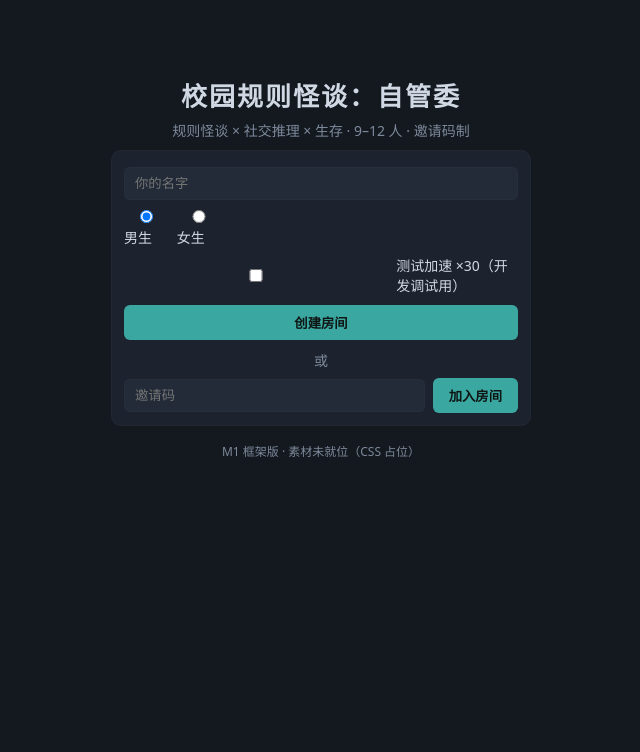
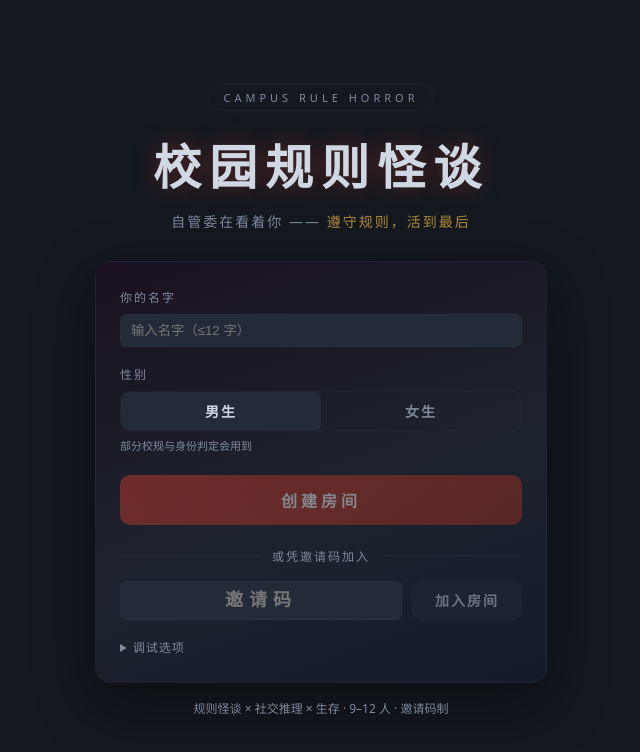
Before and after one commit to phongtran3331-pixel/campus-rule-horror, a React (Vite) app in the folder client/: page / in a window 1280 px wide. Shown: the top 752 px of the page, without its empty margins (319-959 px from the left). Built offline with nearby package versions, Linux system fonts and the light colour scheme; no server answers; what colyseus.js would draw is missing.

Commit message:
feat: 房间纯名+点击切场景图（无图无反应）；重做大厅/建房界面

```diff
--- a/client/src/App.tsx
+++ b/client/src/App.tsx
@@ -42,24 +42,49 @@ function Lobby({ onEnter }: { onEnter: (r: GameRoom) => void }) {
 
   return (
     <div className="lobby">
-      <h1>校园规则怪谈：自管委</h1>
-      <p className="sub">规则怪谈 × 社交推理 × 生存 · 9–12 人 · 邀请码制</p>
-      <div className="card">
-        <input placeholder="你的名字" value={name} maxLength={12} onChange={(e) => setName(e.target.value)} />
-        <div className="row">
-          <label><input type="radio" checked={gender === "male"} onChange={() => setGender("male")} /> 男生</label>
-          <label><input type="radio" checked={gender === "female"} onChange={() => setGender("female")} /> 女生</label>
+      <header className="lobby-head">
+        <span className="lobby-badge">CAMPUS RULE HORROR</span>
+        <h1 className="lobby-title">校园规则怪谈</h1>
+        <p className="lobby-sub">自管委在看着你 —— <em>遵守规则，活到最后</em></p>
+      </header>
+
+      <div className="lobby-card">
+        <label className="field">
+          <span>你的名字</span>
+          <input placeholder="输入名字（≤12 字）" value={name} maxLength={12} onChange={(e) => setName(e.target.value)} />
+        </label>
+
+        <div className="field">
+          <span>性别</span>
+          <div className="seg">
+            <button type="button" className={gender === "male" ? "on" : ""} onClick={() => setGender("male")}>男生</button>
+            <button type="button" className={gender === "female" ? "on" : ""} onClick={() => setGender("female")}>女生</button>
+          </div>
+          <small>部分校规与身份判定会用到</small>
         </div>
-        <label className="row"><input type="checkbox" checked={fast} onChange={(e) => setFast(e.target.checked)} /> 测试加速 ×30（开发调试用）</label>
-        <button disabled={busy} onClick={create}>创建房间</button>
-        <div className="divider">或</div>
-        <div className="row">
-          <input placeholder="邀请码" value={code} onChange={(e) => setCode(e.target.value.toUpperCase())} />
-          <button disabled={busy} onClick={join}>加入房间</button>
+
+        <button className="btn-primary" disabled={busy || !name.trim()} onClick={create}>
+          {busy ? "正在连接服务器…" : "创建房间"}
+        </button>
+
+        <div className="divider"><span>或凭邀请码加入</span></div>
+
+        <div className="join-row">
+          <input className="code-input" placeholder="邀请码" value={code}
+            maxLength={8} onChange={(e) => setCode(e.target.value.toUpperCase())}
+            onKeyDown={(e) => e.key === "Enter" && join()} />
+          <button className="btn-ghost" disabled={busy || !code.trim()} onClick={join}>加入房间</button>
         </div>
+
         {err && <p className="err">{err}</p>}
+
+        <details className="debug">
+          <summary>调试选项</summary>
+          <label><input type="checkbox" checked={fast} onChange={(e) => setFast(e.target.checked)} /> 测试加速 ×30（开发用）</label>
+        </details>
       </div>
-      <p className="foot">M1 框架版 · 素材未就位（CSS 占位）</p>
+
+      <p className="foot">规则怪谈 × 社交推理 × 生存 · 9–12 人 · 邀请码制</p>
     </div>
   );
 }
@@ -133,11 +158,18 @@ function GameScreen({ room, onLeave }: { room: GameRoom; onLeave: () => void })
             />
           )}
           {!started && (
-            <div className="card">
-              <p>邀请码：<b className="code">{room.roomId}</b>（{players.length} 人在线）</p>
-              {isHost
-                ? <button onClick={() => room.send("start")}>开始对局（≥5 人）</button>
-                : <p>等待房主开始…</p>}
+            <div className="card waiting">
+              <h3>对局房间</h3>
+              <p className="waiting-code"><b>{room.roomId}</b></p>
+              <p className="sub">把邀请码发给同学 · {players.length} 人在线</p>
+              {isHost ? (
+                <button className="btn-primary" disabled={players.length < 5}
+                  onClick={() => room.send("start")}>
+                  开始对局{players.length < 5 ? `（还差 ${5 - players.length} 人）` : ""}
+                </button>
+              ) : (
+                <p className="sub">等待房主开始…</p>
+              )}
             </div>
           )}
         </div>
--- a/client/src/styles.css
+++ b/client/src/styles.css
@@ -40,11 +40,84 @@ input {
 .divider { text-align: center; color: var(--dim); margin: 10px 0 2px; }
 .code { font-size: 20px; letter-spacing: 4px; color: var(--teal); }
 
-/* 大厅 */
-.lobby { max-width: 420px; margin: 8vh auto 0; text-align: center; }
-.lobby .card { text-align: left; }
-.lobby .card > input { margin-top: 4px; }
-.lobby .card > button { width: 100%; margin-top: 10px; }
+/* ---------- 大厅（门户同款暗色怪谈风） ---------- */
+.lobby {
+  min-height: calc(100vh - 24px);
+  max-width: 460px; margin: 0 auto;
+  display: flex; flex-direction: column; justify-content: center;
+  text-align: center; padding: 32px 4px;
+}
+.lobby-head { margin-bottom: 30px; }
+.lobby-badge {
+  display: inline-block; font-size: 11px; letter-spacing: 4px; color: var(--dim);
+  border: 1px solid var(--line); border-radius: 999px; padding: 5px 14px; margin-bottom: 18px;
+}
+.lobby-title {
+  font-size: clamp(34px, 7vw, 48px); letter-spacing: 8px; font-weight: 800;
+  text-shadow: 0 0 24px rgba(211, 63, 46, .35);
+  animation: flicker 7s infinite;
+}
+@keyframes flicker {
+  0%, 100% { opacity: 1; } 92% { opacity: 1; }
+  93% { opacity: .55; } 94% { opacity: 1; }
+  96% { opacity: .7; } 97% { opacity: 1; }
+}
+.lobby-sub { margin-top: 12px; color: var(--dim); font-size: 14px; letter-spacing: 2px; }
+.lobby-sub em { color: var(--amber); font-style: normal; }
+
+.lobby-card {
+  background: linear-gradient(160deg, #1a1020 0%, var(--panel) 55%, #141b2a 100%);
+  border: 1px solid var(--line); border-radius: 16px;
+  padding: 26px 24px; text-align: left;
+  box-shadow: 0 20px 60px rgba(0, 0, 0, .45);
+}
+.field { display: block; margin-bottom: 18px; }
+.field > span { display: block; font-size: 12px; color: var(--dim); letter-spacing: 2px; margin-bottom: 8px; }
+.field small { display: block; margin-top: 6px; color: var(--dim); font-size: 11px; }
+.field input { background: var(--panel2); }
+
+.seg { display: flex; border: 1px solid var(--line); border-radius: 9px; overflow: hidden; }
+.seg button {
+  flex: 1; background: transparent; color: var(--dim); border: 0; cursor: pointer;
+  padding: 9px 0; font-family: inherit; font-size: 14px; letter-spacing: 2px; transition: all .15s;
+}
+.seg button.on { background: var(--panel2); color: var(--text); font-weight: 700; }
+
+.btn-primary {
+  width: 100%; margin-top: 4px; padding: 13px;
+  background: linear-gradient(135deg, #d33f2e, #a32c1e);
+  color: #fff; border: 0; border-radius: 10px;
+  font-size: 16px; letter-spacing: 4px; font-weight: 700; cursor: pointer;
+  box-shadow: 0 8px 24px rgba(211, 63, 46, .28);
+  transition: transform .15s, box-shadow .15s, opacity .15s;
+}
+.btn-primary:hover:not(:disabled) { transform: translateY(-2px); box-shadow: 0 12px 32px rgba(211, 63, 46, .4); }
+.btn-primary:disabled { opacity: .45; cursor: default; box-shadow: none; }
+
+.divider { display: flex; align-items: center; gap: 12px; margin: 22px 0 16px; color: var(--dim); font-size: 12px; letter-spacing: 2px; }
+.divider::before, .divider::after { content: ""; flex: 1; height: 1px; background: var(--line); }
+
+.join-row { display: flex; gap: 10px; }
+.join-row .code-input {
+  flex: 1; letter-spacing: 6px; font-size: 18px; text-transform: uppercase;
+  text-align: center; font-weight: 700;
+}
+.btn-ghost {
+  background: var(--panel2); color: var(--text);
+  border: 1px solid var(--line); border-radius: 10px;
+  padding: 0 22px; cursor: pointer; font-size: 14px; letter-spacing: 2px;
+  transition: border-color .15s, color .15s;
+}
+.btn-ghost:hover:not(:disabled) { border-color: var(--amber); color: var(--amber); }
+.btn-ghost:disabled { opacity: .45; cursor: default; }
+
+.debug { margin-top: 18px; font-size: 12px; color: var(--dim); }
+.debug summary { cursor: pointer; letter-spacing: 1px; }
+.debug label { display: block; margin-top: 8px; }
+
+.waiting { text-align: center; }
+.waiting-code { font-size: 34px; letter-spacing: 10px; color: var(--teal); margin: 10px 0 4px; font-weight: 800; }
+.waiting .btn-primary { margin-top: 14px; }
 
 /* 对局布局 */
 .game { position: relative; padding-bottom: 40px; }
```
Also changed, not shown: 1 other file (tests, documents, lock files or other folders).
